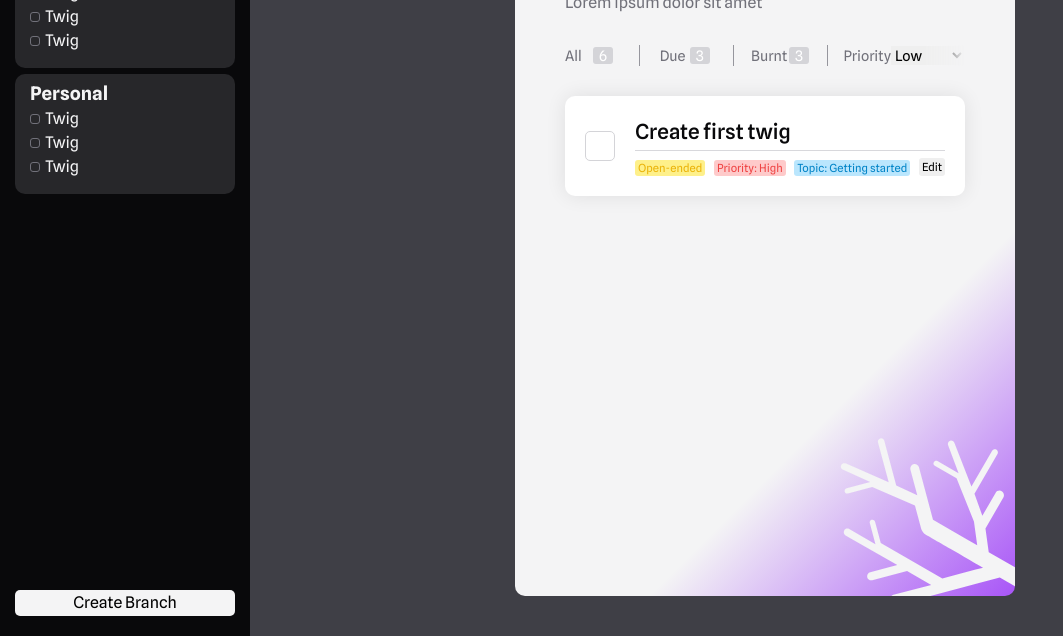
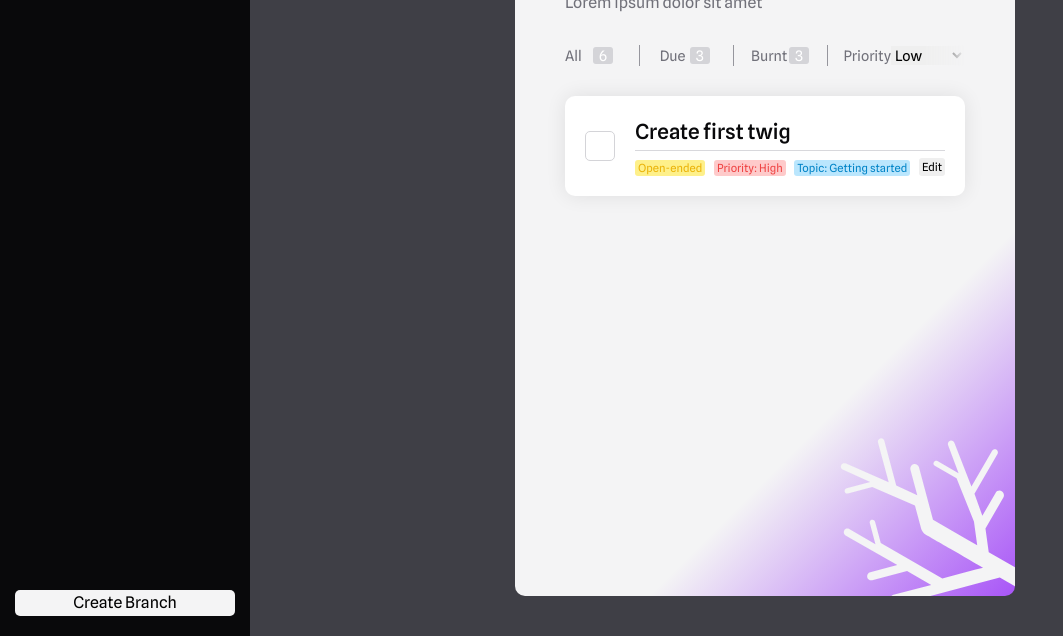
Before and after one commit to rip-the-slit/twigs-todolist, a website built with webpack: page src/template.html in a window 1280 px wide. Shown: the part 164-800 px from the top of the page, without its empty margins (0-1063 px from the left). Built offline with nearby package versions, Linux system fonts and the light colour scheme; a web font is replaced by a local one.

Commit message:
Create dom-manipulation module with an object to remove all child elements of a node

```diff
--- /dev/null
+++ b/src/dom-manipulation.js
@@ -0,0 +1,17 @@
+export { clear }
+
+const clear = (function() {
+    const getNode = (tag) => {
+        return document.querySelector(tag)
+    }
+    const branchListNode = getNode("#branch-list")
+    const clear = (item) => {
+        while(item.lastChild) {
+            item.lastChild.remove()
+        }
+    }
+    const branchList = () => {
+        clear(branchListNode)
+    }
+    return { branchList }
+})()
--- a/src/index.js
+++ b/src/index.js
@@ -1,6 +1,7 @@
 import { Twig } from "./twig"
 import { Branch } from "./branch"
 import { fixedDate, periodicDate } from "./date"
+import { clear } from "./dom-manipulation"
 import "./base-style.css"
 import "./sidebar-style.css"
 import "./content-style.css"
@@ -24,3 +25,5 @@ defaultBranch.selectTwig(3).toggleStatus()
 defaultBranch.allTwigs()
 defaultBranch.selectTwig(3).dueTime = new fixedDate(16, 8)
 defaultBranch.allTwigs()
+
+clear.branchList()
--- a/src/template.html
+++ b/src/template.html
@@ -12,7 +12,7 @@
 <body>
     <nav>
         <div class="logo"><h1>twigs</h1></div>
-        <div id="branch-container">
+        <div id="branch-list">
             <div class="branch">
                 <h3>Welcome</h3>
                 <ul>
```
